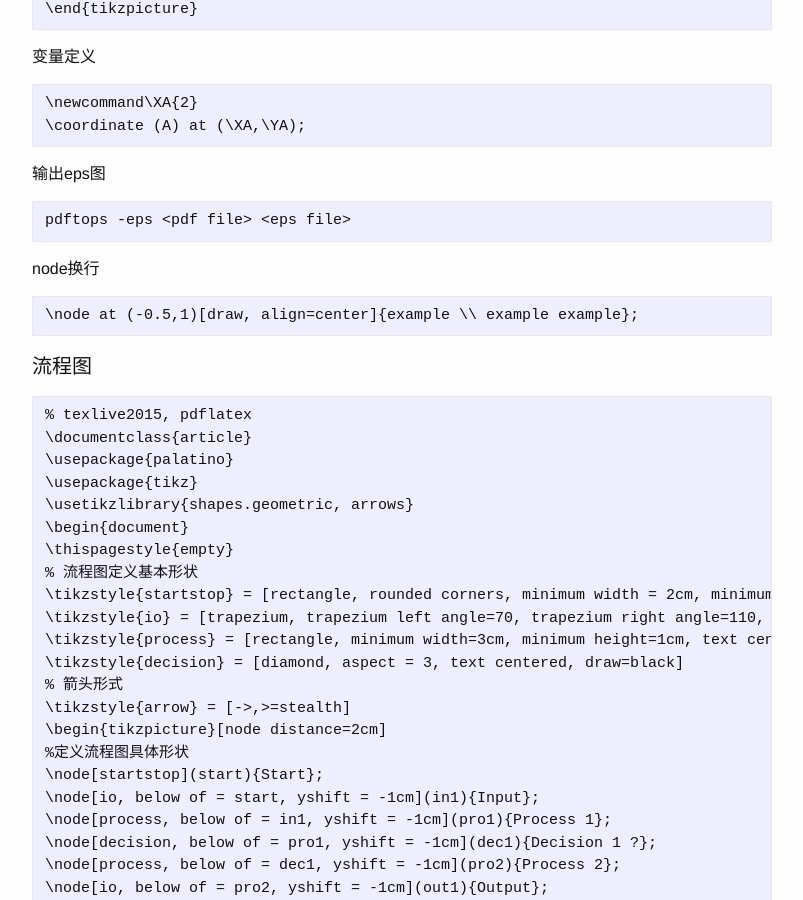
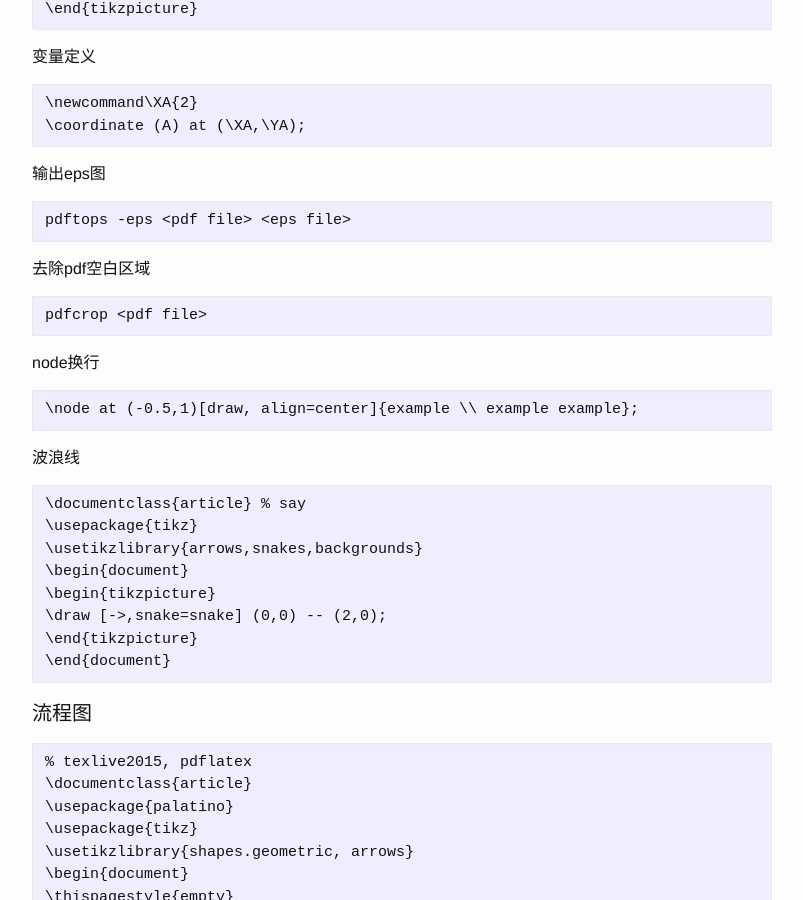
Before and after one commit to josephstalin117/josephstalin117.github.io, a Jekyll site: the page built from _posts/2019-4-2-TikZ.markdown, in a window 1280 px wide and 900 px high, scrolled down 806 px. Shown: the whole window, without its empty margins (238-1041 px from the left). Built offline with Jekyll 4.4.1, drawn with Linux system fonts in a browser that asks for light colours.

Commit message:
update pdfcrop

````diff
--- a/_posts/2019-4-2-TikZ.markdown
+++ b/_posts/2019-4-2-TikZ.markdown
@@ -47,9 +47,26 @@ xshift ，x坐标轴平移。 yshift ，y坐标轴平移。 rotate ，旋转 。
 pdftops -eps <pdf file> <eps file>
 ```
 
+去除pdf空白区域
+```
+pdfcrop <pdf file>
+```
+
 node换行
 ```
 \node at (-0.5,1)[draw, align=center]{example \\ example example};
+```
+
+波浪线
+```
+\documentclass{article} % say
+\usepackage{tikz}
+\usetikzlibrary{arrows,snakes,backgrounds}
+\begin{document}
+\begin{tikzpicture}
+\draw [->,snake=snake] (0,0) -- (2,0);
+\end{tikzpicture}
+\end{document}
 ```
 
 
````
